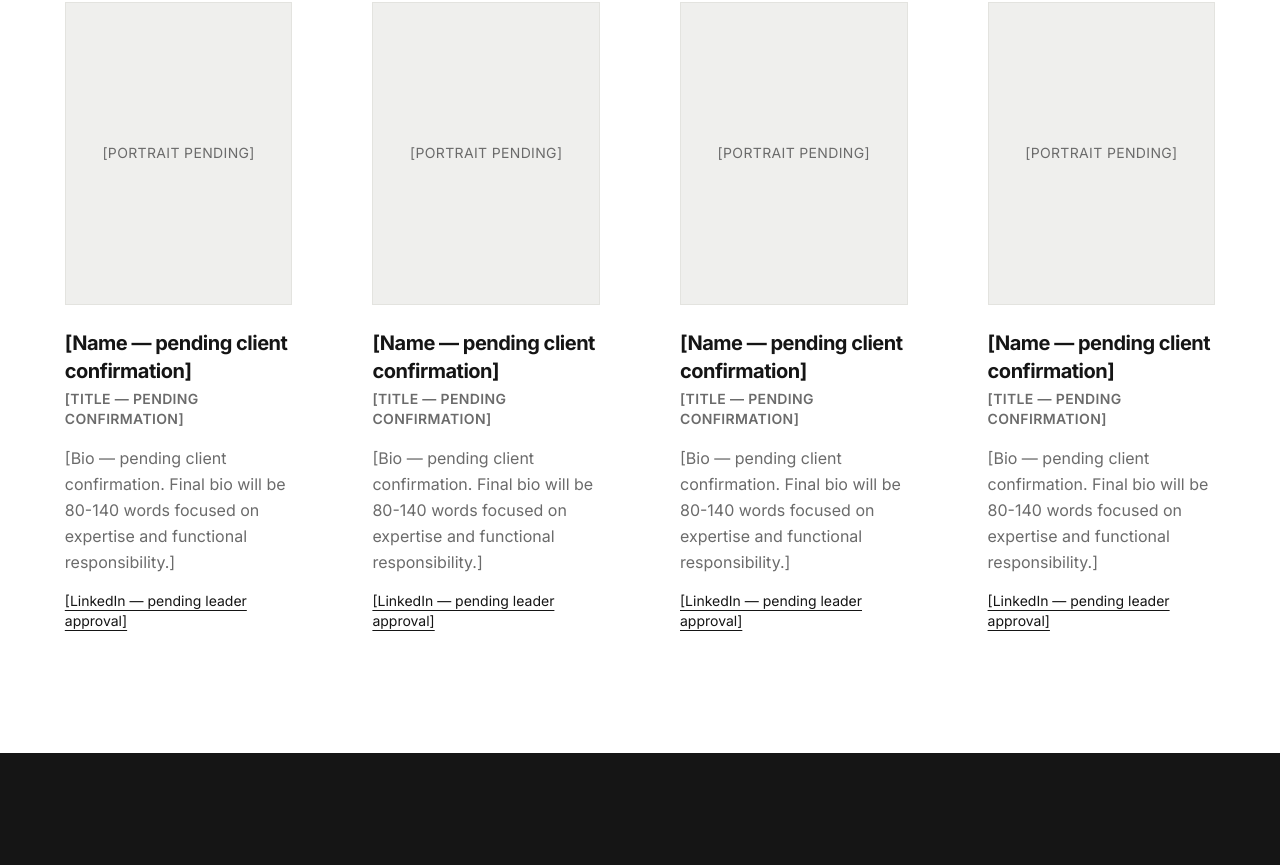
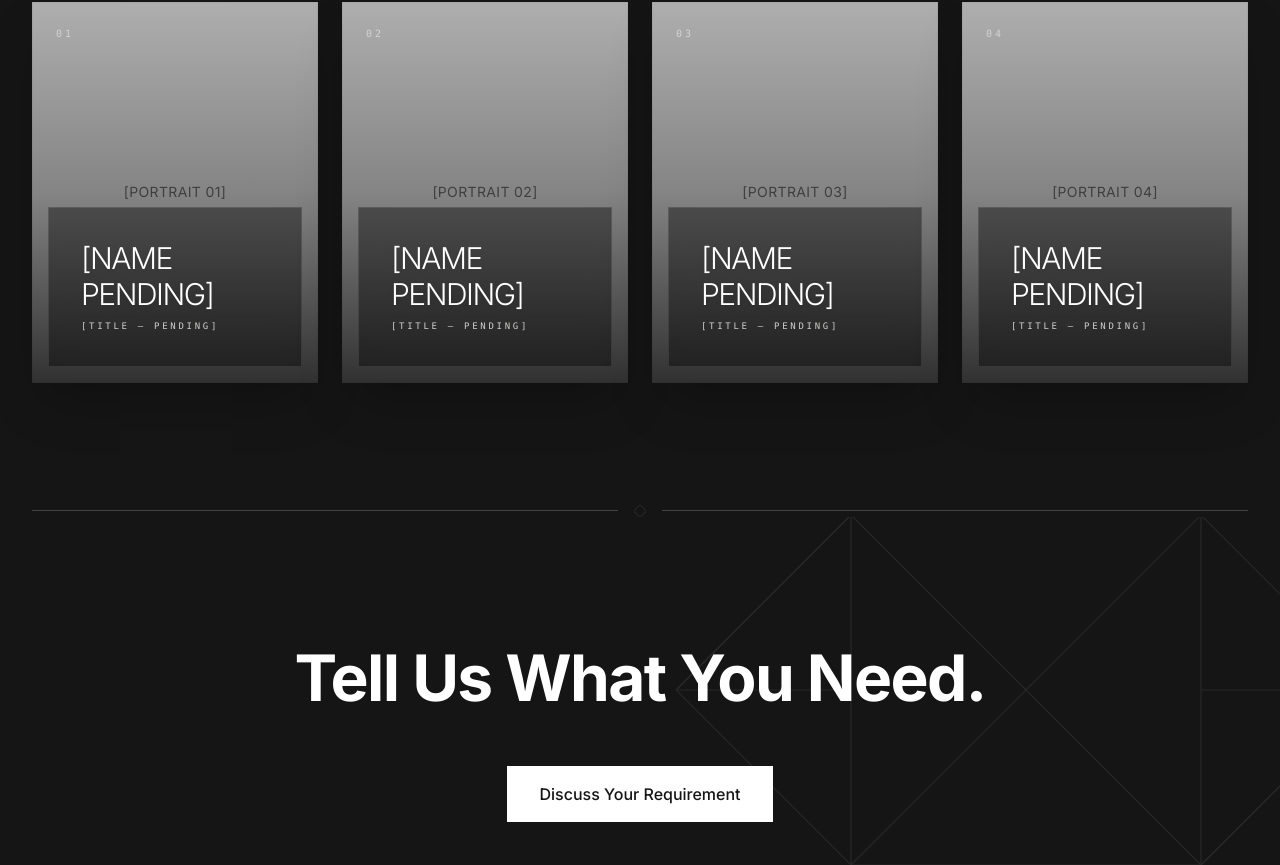
Before and after one commit to divinestarsever-tech/Divinestar, a Next.js app: page /leadership in a window 1280 px wide. Shown: the part 905-1770 px from the top of the page. Built offline with nearby package versions, Linux system fonts and the light colour scheme.

Commit message:
leadership page complete

```diff
--- a/app/leadership/page.tsx
+++ b/app/leadership/page.tsx
@@ -89,36 +89,99 @@ export default function LeadershipPage() {
         </div>
       </section>
 
-      {/* 2. LEADERSHIP GRID */}
-      <Section className="bg-[var(--color-brand-white)]" withFluidVertical>
-        <div className="w-full">
-          <div className="grid grid-cols-1 sm:grid-cols-2 lg:grid-cols-4 gap-[var(--fluid-gap)]">
+      {/* 2. LEADERSHIP DIRECTORY (Premium Cinematic Cards) */}
+      <section className="w-full bg-[var(--color-brand-graphite)] pt-[var(--fluid-py)] pb-0">
+        <div className="w-full max-w-[1920px] mx-auto px-4 md:px-8">
+
+          <div className="grid grid-cols-1 md:grid-cols-2 xl:grid-cols-4 gap-4 md:gap-6">
             {[1, 2, 3, 4].map((idx) => (
-              <div key={idx} className="flex flex-col gap-6">
-                <Placeholder className="aspect-[3/4] w-full" label="[Portrait pending]" />
+              <div key={idx} className="group relative w-full aspect-[3/4] overflow-hidden cursor-crosshair bg-neutral-900 shadow-2xl">
+
+                {/* Full-Bleed Portrait Background */}
+                <div className="absolute inset-0 w-full h-full">
+                  <Placeholder className="w-full h-full object-cover transition-transform duration-[2s] ease-out group-hover:scale-110 opacity-70 group-hover:opacity-100 grayscale group-hover:grayscale-0" label={`[Portrait 0${idx}]`} />
+                </div>
+
+                {/* Always-on subtle gradient to ensure text readability even before hover */}
+                <div className="absolute inset-0 bg-gradient-to-t from-black/90 via-black/30 to-transparent opacity-80 group-hover:opacity-60 transition-opacity duration-700"></div>
+
+                {/* Index Marker */}
+                <div className="absolute top-6 left-6 z-10 overflow-hidden">
+                  <span className="block font-mono text-[10px] tracking-[0.3em] uppercase text-white/50 transform transition-transform duration-700 group-hover:-translate-y-[200%] opacity-100 group-hover:opacity-0">
+                    0{idx}
+                  </span>
+                </div>
+
+                {/* Premium Glass Reveal Panel at Bottom */}
+                <div className="absolute bottom-4 left-4 right-4 bg-black/40 backdrop-blur-md border border-white/10 p-6 lg:p-8 flex flex-col transform transition-all duration-700 group-hover:bg-black/70 group-hover:border-white/20">
+
+                  {/* Name & Title (Always Visible) */}
                   <div className="flex flex-col">
-                  <h2 className="text-xl font-bold tracking-tight text-[var(--color-brand-graphite)]">
-                    [Name &mdash; pending client confirmation]
+                    <h2 className="text-2xl lg:text-3xl font-light tracking-tighter uppercase text-white mb-2 drop-shadow-md">
+                      [Name Pending]
                     </h2>
-                  <p className="text-sm font-semibold text-[var(--color-brand-text-secondary)] uppercase tracking-wide mt-1 mb-4">
-                    [Title &mdash; pending confirmation]
+                    <p className="font-mono text-[9px] tracking-[0.3em] uppercase text-[var(--color-brand-warm-white)]/80">
+                      [Title &mdash; pending]
                     </p>
-                  <p className="text-base text-[var(--color-brand-text-secondary)] leading-relaxed mb-4">
+                  </div>
+
+                  {/* Expandable Bio & Link (Revealed on Hover) */}
+                  <div className="grid grid-rows-[0fr] group-hover:grid-rows-[1fr] transition-[grid-template-rows] duration-700 ease-[cubic-bezier(0.16,1,0.3,1)]">
+                    <div className="overflow-hidden">
+                      <div className="pt-6 flex flex-col gap-6 transform translate-y-4 group-hover:translate-y-0 transition-transform duration-700 delay-100">
+                        <p className="text-xs lg:text-sm text-white/80 leading-relaxed font-light">
                           [Bio &mdash; pending client confirmation. Final bio will be 80-140 words focused on expertise and functional responsibility.]
                         </p>
-                  <Link href="#" className="text-sm text-[var(--color-brand-graphite)] hover:text-[var(--color-brand-text-secondary)] underline underline-offset-4 transition-colors">
-                    [LinkedIn &mdash; pending leader approval]
+                        <Link href="#" className="inline-flex items-center gap-3 text-[9px] font-mono uppercase tracking-[0.2em] text-white hover:text-[var(--color-brand-warm-white)] border border-white/20 px-5 py-3 transition-colors hover:bg-white/10 w-max">
+                          LinkedIn Profile
+                          <svg viewBox="0 0 24 24" fill="none" stroke="currentColor" strokeWidth="1" className="w-3 h-3">
+                            <path d="M7 17L17 7M17 7H7M17 7V17" />
+                          </svg>
                         </Link>
                       </div>
                     </div>
+                  </div>
+
+                </div>
+
+              </div>
             ))}
           </div>
+
         </div>
-      </Section>
+
+        {/* Section Boundary Divider (Touches bottom edge) */}
+        <div className="w-full mt-[var(--fluid-py)] relative z-20">
+          <div className="w-full max-w-[1920px] mx-auto flex items-center gap-4 px-4 md:px-8 opacity-20">
+            <div className="h-[1px] flex-grow bg-white"></div>
+            <svg viewBox="0 0 24 24" fill="none" stroke="white" strokeWidth="1" className="w-3 h-3 flex-shrink-0">
+              <rect x="3" y="3" width="18" height="18" transform="rotate(45 12 12)" />
+            </svg>
+            <div className="h-[1px] flex-grow bg-white"></div>
+          </div>
+        </div>
+      </section>
 
       {/* 3. CTA */}
-      <Section id="contact" className="bg-[var(--color-brand-graphite)] text-center text-[var(--color-brand-white)]" withFluidVertical>
-        <div className="flex flex-col items-center w-full">
+      <Section id="contact" className="relative bg-[var(--color-brand-graphite)] text-center text-[var(--color-brand-white)] overflow-hidden" withFluidVertical>
+
+        {/* Background Facet Graphic */}
+        <svg viewBox="0 0 600 600" fill="none" stroke="currentColor" strokeWidth="1" className="absolute -bottom-24 -right-24 w-[400px] md:w-[700px] h-[400px] md:h-[700px] text-[var(--color-brand-white)] opacity-[0.08] pointer-events-none z-0" aria-hidden="true">
+          <path d="M300 0 L600 300 L300 600 L0 300 Z" />
+          <path d="M150 150 L450 150 L450 450 L150 450 Z" />
+          <path d="M300 0 L450 150" />
+          <path d="M600 300 L450 450" />
+          <path d="M300 600 L150 450" />
+          <path d="M0 300 L150 150" />
+          <path d="M300 0 L300 150" />
+          <path d="M600 300 L450 300" />
+          <path d="M300 600 L300 450" />
+          <path d="M0 300 L150 300" />
+          <path d="M150 150 L300 300 L450 150" />
+          <path d="M450 450 L300 300 L150 450" />
+        </svg>
+
+        <div className="relative z-10 flex flex-col items-center w-full">
           <h2 className="text-[length:var(--fluid-h2)] font-bold tracking-tight text-[var(--color-brand-white)] mb-6 leading-tight">
             Tell Us What You Need.
           </h2>
```
Lines whose indentation alone changed are shown as unchanged.
